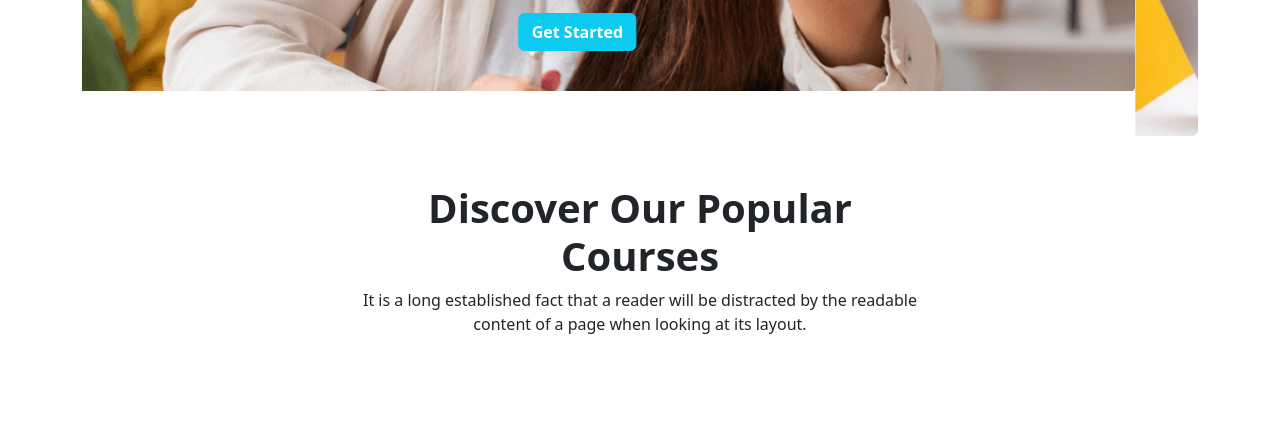
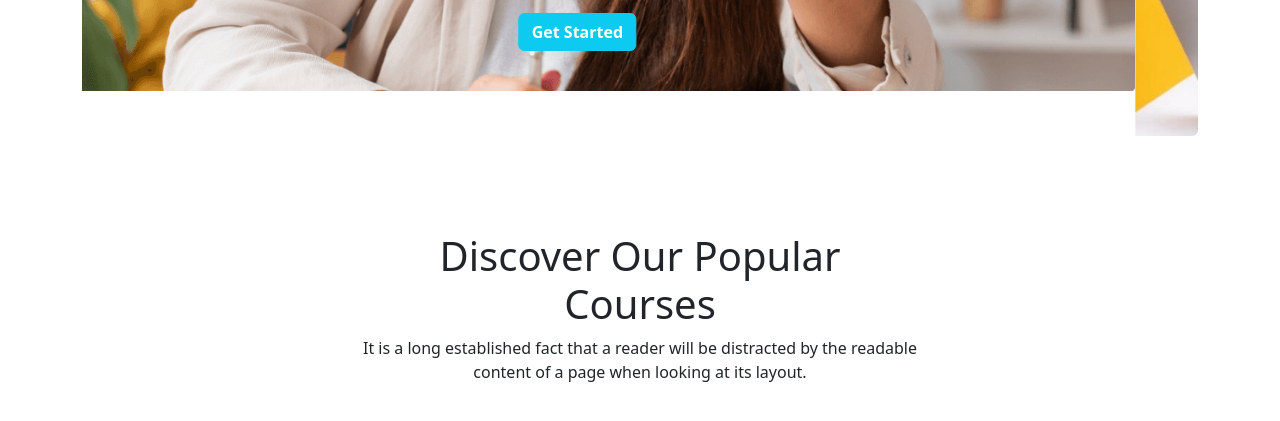
Before and after one commit to gazisharinmostafiz/ProEducation, a plain HTML site: page index.html in a window 1280 px wide. Shown: the part 639-1060 px from the top of the page. Before the commit the page ends 991 px from the top, so only its background shows below. Drawn offline with nearby package versions, Linux system fonts and the light colour scheme.

Commit message:
main part

```diff
--- a/index.html
+++ b/index.html
@@ -129,8 +129,8 @@
 
         <!-- main section  -->
         <main>
-            <section class="text-center ">
-                <h1><b>Discover Our Popular <br> Courses</b></h1>
+            <section class="text-center mt-3 pt-5 pb-4">
+                <h1>Discover Our Popular <br> Courses</h1>
                 <p>
                     It is a long established fact that a reader will be distracted by the readable <br> content of a
                     page when looking at its
```
